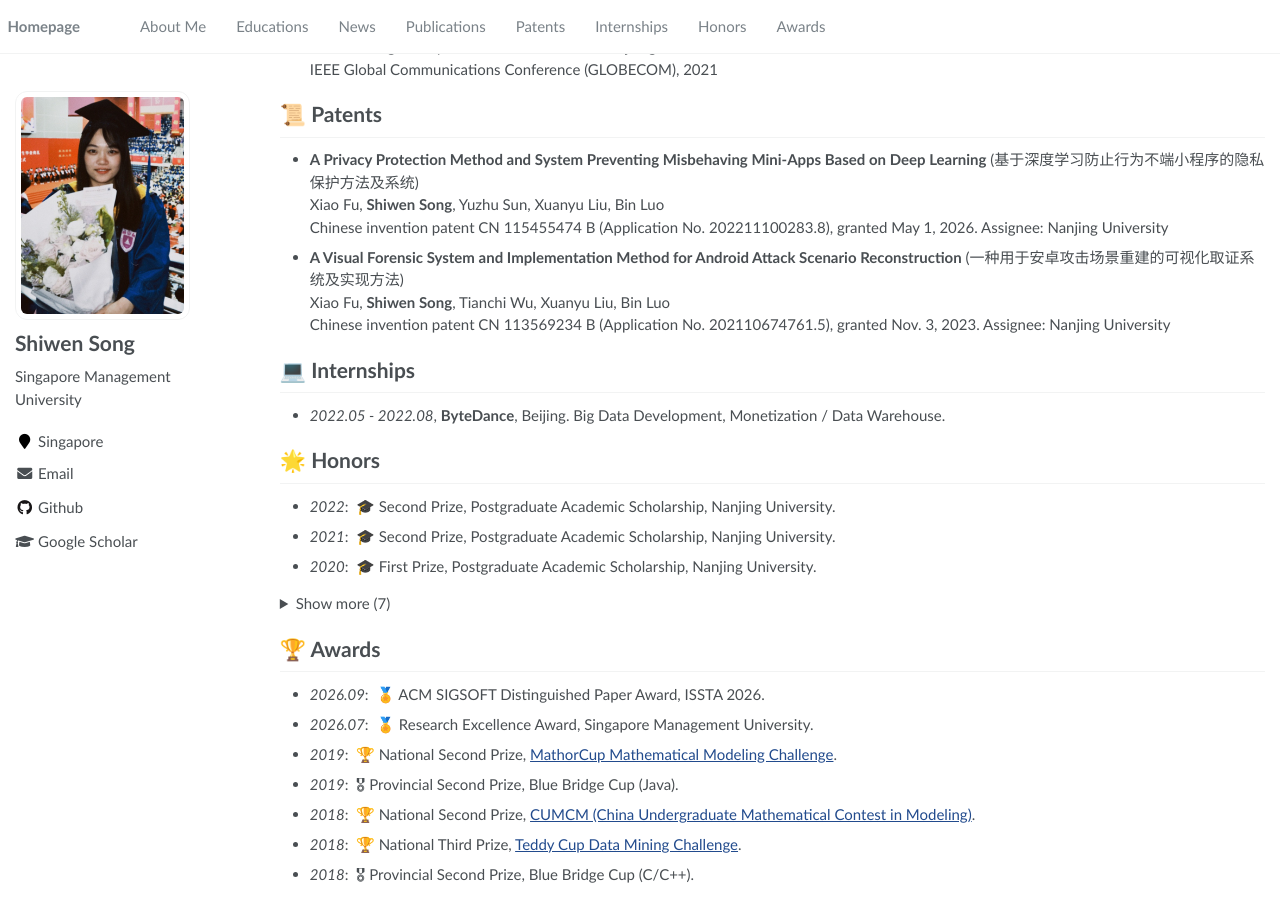
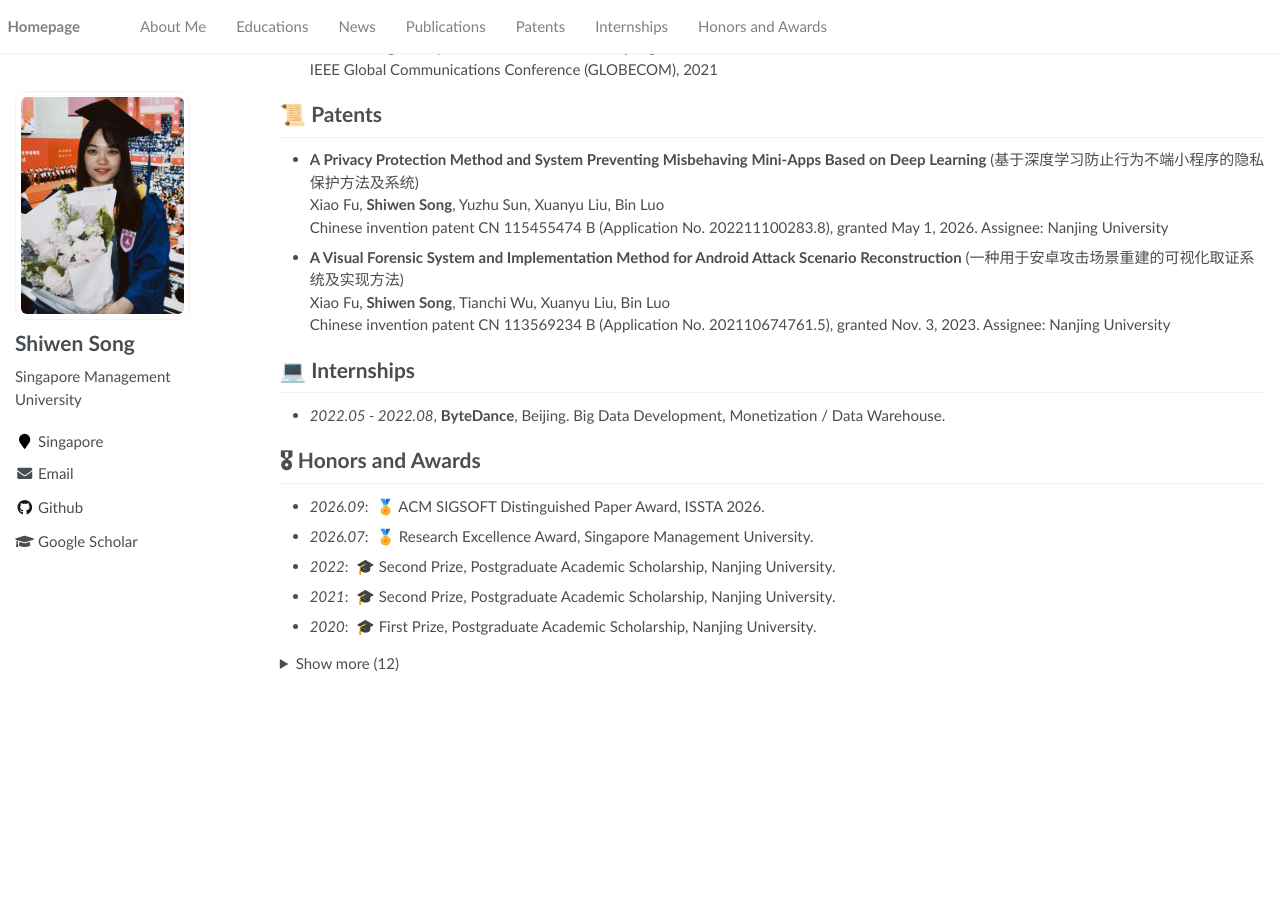
Before and after one commit to shiwen-song/shiwen-song.github.io, a Jekyll site: the page built from _pages/about.md, in a window 1280 px wide and 900 px high, scrolled down 1108 px. Built offline with Jekyll 4.4.1, drawn with Linux system fonts in a browser that asks for light colours; after the commit the page ends 1783 px from its top, so only the background shows below that.

Commit message:
Merge Honors and Awards, sorted by date, show 5 and collapse the rest
Co-Authored-By: Claude Sonnet 5.5 <noreply@anthropic.com>

```diff
--- a/_data/navigation.yml
+++ b/_data/navigation.yml
@@ -18,8 +18,5 @@ main:
   - title: "Internships"
     url: "/#-internships"
 
-  - title: "Honors"
-    url: "/#-honors"
-
-  - title: "Awards"
-    url: "/#-awards"
+  - title: "Honors and Awards"
+    url: "/#-honors-and-awards"
--- a/_pages/about.md
+++ b/_pages/about.md
@@ -78,29 +78,27 @@ Her research interests include mobile app security and testing, with a focus on
 # 💻 Internships
 - *2022.05 - 2022.08*, **ByteDance**, Beijing. Big Data Development, Monetization / Data Warehouse.
 
-# 🌟 Honors
+# 🎖 Honors and Awards
+- *2026.09*: &nbsp;🏅 ACM SIGSOFT Distinguished Paper Award, ISSTA 2026.
+- *2026.07*: &nbsp;🏅 Research Excellence Award, Singapore Management University.
 - *2022*: &nbsp;🎓 Second Prize, Postgraduate Academic Scholarship, Nanjing University.
 - *2021*: &nbsp;🎓 Second Prize, Postgraduate Academic Scholarship, Nanjing University.
 - *2020*: &nbsp;🎓 First Prize, Postgraduate Academic Scholarship, Nanjing University.
 
 <details markdown="1">
-<summary>Show more (7)</summary>
+<summary>Show more (12)</summary>
 
 - *2020*: &nbsp;🎓 Henan University Scholarship, Henan University.
 - *2020*: &nbsp;🌟 Excellent Graduate, Henan University.
 - *2017 - 2020*: &nbsp;🌟 Excellent Class Leader (×3), Henan University.
+- *2019*: &nbsp;🏆 National Second Prize, [MathorCup Mathematical Modeling Challenge](https://www.saikr.com/c/nd/6142).
+- *2019*: &nbsp;🎖 Provincial Second Prize, Blue Bridge Cup (Java).
 - *2019*: &nbsp;🎓 National Encouragement Scholarship, Henan University.
 - *2019*: &nbsp;🎓 Social Endowment Scholarship, Henan University.
+- *2018*: &nbsp;🏆 National Second Prize, [CUMCM (China Undergraduate Mathematical Contest in Modeling)](https://www.mcm.edu.cn/html_cn/node/dd90065fedda4e78cd4d0b154c2d77a9.html).
+- *2018*: &nbsp;🏆 National Third Prize, [Teddy Cup Data Mining Challenge](https://www.tipdm.org/hjmdsi/1434.jhtml).
+- *2018*: &nbsp;🎖 Provincial Second Prize, Blue Bridge Cup (C/C++).
 - *2018*: &nbsp;🎓 National Encouragement Scholarship, Henan University.
 - *2017*: &nbsp;🎓 Henan University Scholarship, Henan University.
 
 </details>
-
-# 🏆 Awards
-- *2026.09*: &nbsp;🏅 ACM SIGSOFT Distinguished Paper Award, ISSTA 2026.
-- *2026.07*: &nbsp;🏅 Research Excellence Award, Singapore Management University.
-- *2019*: &nbsp;🏆 National Second Prize, [MathorCup Mathematical Modeling Challenge](https://www.saikr.com/c/nd/6142).
-- *2019*: &nbsp;🎖 Provincial Second Prize, Blue Bridge Cup (Java).
-- *2018*: &nbsp;🏆 National Second Prize, [CUMCM (China Undergraduate Mathematical Contest in Modeling)](https://www.mcm.edu.cn/html_cn/node/dd90065fedda4e78cd4d0b154c2d77a9.html).
-- *2018*: &nbsp;🏆 National Third Prize, [Teddy Cup Data Mining Challenge](https://www.tipdm.org/hjmdsi/1434.jhtml).
-- *2018*: &nbsp;🎖 Provincial Second Prize, Blue Bridge Cup (C/C++).
```
